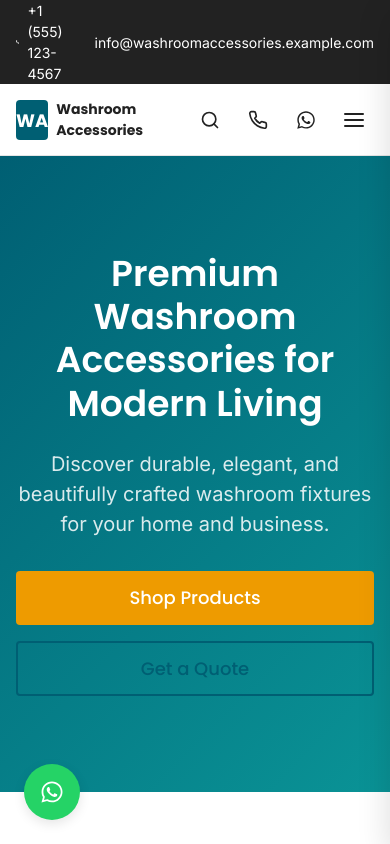
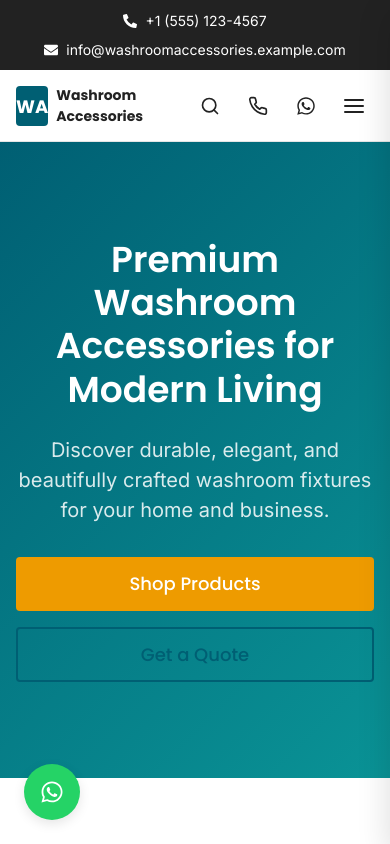
Before and after one commit to uttam-marakana/washroom-accessories, a React (Vite) app: page / in a window 390 px wide. Shown: the top 844 px of the page. Built offline with nearby package versions, Linux system fonts and the light colour scheme; no server answers.

Commit message:
Modify Code : : "layouts/" file

```diff
--- a/src/layouts/Header/Header.css
+++ b/src/layouts/Header/Header.css
@@ -244,6 +244,18 @@
   .topbar__social {
     display: none;
   }
+
+  .topbar__inner {
+    display: block;
+  }
+
+  .topbar__contact {
+    flex-direction: column;
+    gap: var(--space-2);
+    align-items: center;
+    padding: 10px;
+  }
+
   .site-header__name {
     font-size: var(--text-sm);
   }
```
